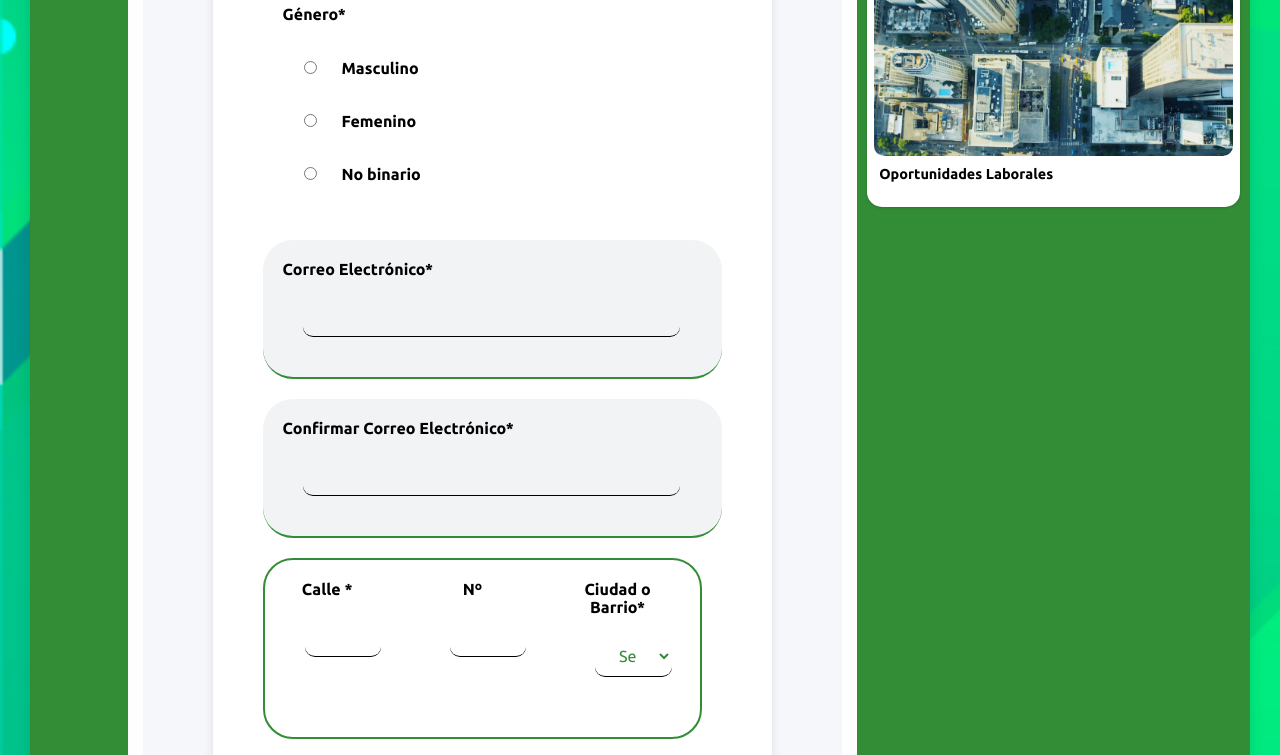
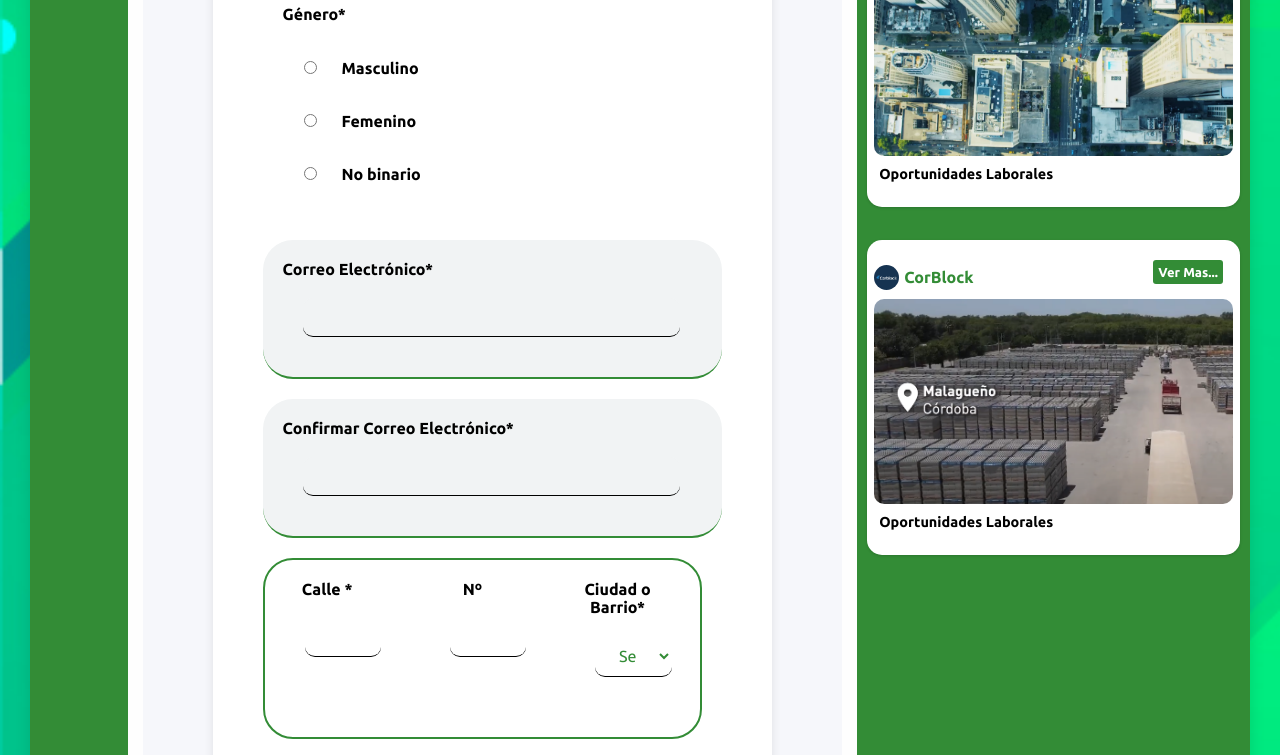
Before and after one commit to OctavioS24/bolsa_empleo, a Flask app: page /from in a window 1280 px wide. Shown: the part 911-1666 px from the top of the page. Run offline with Flask 3, Linux system fonts and the light colour scheme; some libraries are stand-ins or nearby versions.

Commit message:
logo corblock.png playa corblock.png formulario.html

```diff
--- a/app/templates/formulario.html
+++ b/app/templates/formulario.html
@@ -517,7 +517,21 @@
                     <p><strong>Oportunidades Laborales</strong><br></p>
                   </div>
                   <br>
-                  </div></div>
+                  </div>
+
+                  <div class="card">
+
+                    <div class="card-user-info">
+                      <img src="../static/IMG/logo corblock.png"" />
+                      <h2>CorBlock</h2>
+                      <div class="button_ir">
+                        <button class="buttons"><a href="https://mail.google.com/mail/u/0/#inbox?compose=new"> Ver Mas...</a></button>
+                      </div>
+                    </div>
+                    <img class="card-img" src="../static/IMG/playa corblock.png" alt="corblock" />
+                    <p class="titulo"><strong>Oportunidades Laborales</strong><br></p></div>
+                    <br>
+                </div>
 
       </section>
     </main>
```
Also changed, not shown: app/static/IMG/logo corblock.png (added), app/static/IMG/playa corblock.png (added), 1 other file.
